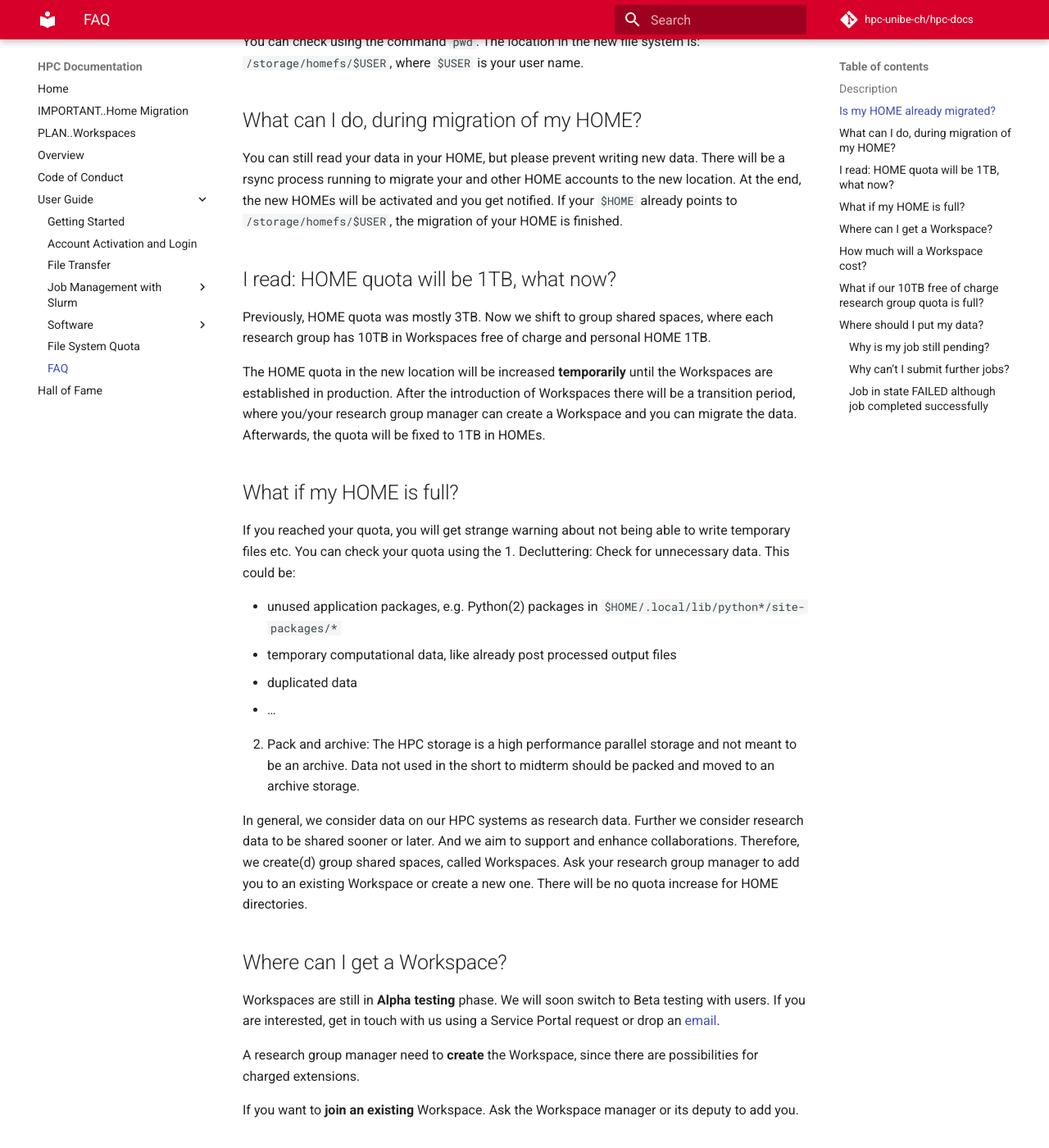
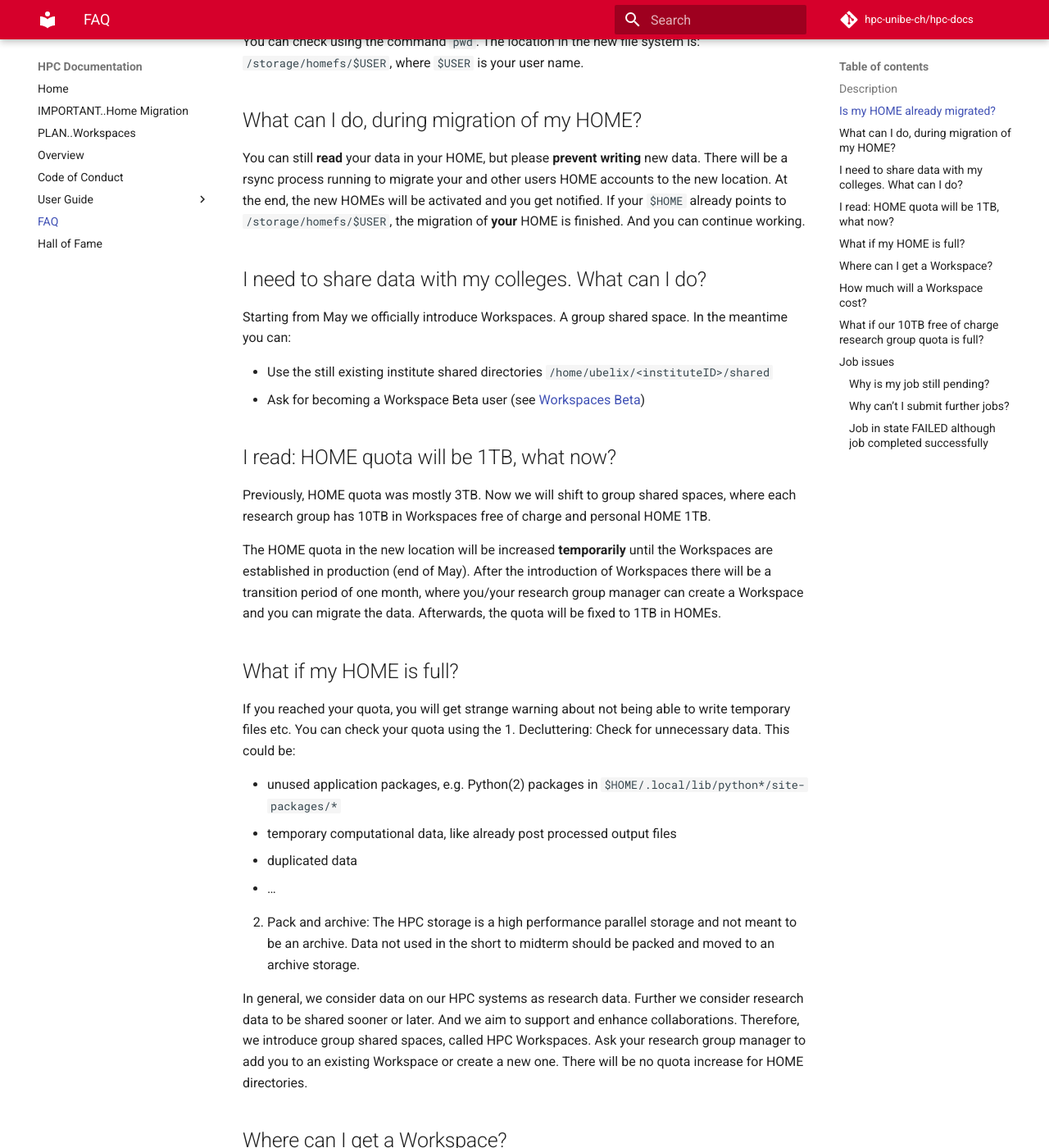
Before and after one commit to hpc-unibe-ch/hpc-unibe-ch.github.io, an MkDocs documentation site: the page built from docs/user-guide/faq.md, in a window 1280 px wide and 1400 px high, scrolled down 309 px. Shown: the whole window at 82% size. Built offline with MkDocs 1.6.1 and Material for MkDocs 9.7.7, drawn with Linux system fonts in a browser that asks for light colours; comment, search, counter and statistics services are not loaded; some of the changed text lies outside the part shown.

Commit message:
migration improvements

```diff
--- a/docs/user-guide/faq.md
+++ b/docs/user-guide/faq.md
@@ -9,13 +9,29 @@ You can check using the command `pwd`.
 The location in the new file system is: `/storage/homefs/$USER`, where `$USER` is your user name.
 
 ## What can I do, during migration of my HOME?
-You can still read your data in your HOME, but please prevent writing new data. There will be a rsync process running to migrate your and other HOME accounts to the new location. At the end, the new HOMEs will be activated and you get notified.
-If your `$HOME` already points to `/storage/homefs/$USER`, the migration of your HOME is finished.
+You can still **read** your data in your HOME, but please **prevent writing** new data. There will be a rsync process running to migrate your and other users HOME accounts to the new location. At the end, the new HOMEs will be activated and you get notified.
+If your `$HOME` already points to `/storage/homefs/$USER`, the migration of **your** HOME is finished. And you can continue working.
+
+## I need to share data with my colleges. What can I do?
+Starting from May we officially introduce Workspaces. A group shared space. In the meantime you can:
+
+- Use the still existing institute shared directories `/home/ubelix/<instituteID>/shared`
+- Ask for becoming a Workspace Beta user (see [Workspaces Beta](../overview_workspaces.md#beta-testing-phase))
+
+<!-- ## Where should I put my data?
+A coarse classification may be:
+
+| data type | suggested target |
+| :--- | :--- |
+| private configuration data, e.g. SSH keys | HOME |
+| temporary (weeks to month) application input/output data | SCRATCH |
+| persistent application input/results, meant to be shared (some-when) | Workspace |
+| applications, meant to be shared (some-when) | Workspace | -->
 
 ## I read: HOME quota will be 1TB, what now?
-Previously, HOME quota was mostly 3TB. Now we shift to group shared spaces, where each research group has 10TB in Workspaces free of charge and personal HOME 1TB.
+Previously, HOME quota was mostly 3TB. Now we will shift to group shared spaces, where each research group has 10TB in Workspaces free of charge and personal HOME 1TB.
 
-The HOME quota in the new location will be increased **temporarily** until the Workspaces are established in production. After the introduction of Workspaces there will be a transition period, where you/your research group manager can create a Workspace and you can migrate the data. Afterwards, the quota will be fixed to 1TB in HOMEs.
+The HOME quota in the new location will be increased **temporarily** until the Workspaces are established in production (end of May). After the introduction of Workspaces there will be a transition period of one month, where you/your research group manager can create a Workspace and you can migrate the data. Afterwards, the quota will be fixed to 1TB in HOMEs.
 
 ## What if my HOME is full?
 If you reached your quota, you will get strange warning about not being able to write temporary files etc. You can check your quota using the
@@ -28,12 +44,12 @@ If you reached your quota, you will get strange warning about not being able to
 
 2. Pack and archive: The HPC storage is a high performance parallel storage and not meant to be an archive. Data not used in the short to midterm should be packed and moved to an archive storage.
 
-In general, we consider data on our HPC systems as research data. Further we consider research data to be shared sooner or later. And we aim to support and enhance collaborations. Therefore, we create(d) group shared spaces, called Workspaces.
+In general, we consider data on our HPC systems as research data. Further we consider research data to be shared sooner or later. And we aim to support and enhance collaborations. Therefore, we introduce group shared spaces, called HPC Workspaces.
 Ask your research group manager to add you to an existing Workspace or create a new one.
 There will be no quota increase for HOME directories.
 
 ## Where can I get a Workspace?
-Workspaces are still in **Alpha testing** phase. We will soon switch to Beta testing with users. If you are interested, get in touch with us using a Service Portal request or drop an [email](mailto:hpc@id.unibe.ch).
+Workspaces are still in **Alpha testing** phase. We will soon switch to Beta testing with users. If you are interested, get in touch with us using a [Service Portal request](https://serviceportal.unibe.ch/sp?id=sc_cat_item&sys_id=1d137767db54141078ed3e48229619a7) or drop an [email](mailto:hpc@id.unibe.ch).
 
 A research group manager need to **create** the Workspace, since there are possibilities for charged extensions.
 
@@ -45,19 +61,9 @@ If necessary, additional storage can be purchased per Workspace, where only the
 
 
 ## What if our 10TB free of charge research group quota is full?
-Your Research group manager or a registered deputy can apply for an additional quota. Only actual used quota will be charged.
+Your Research group manager or a registered deputy can apply for an additional quota. Actual used quota will be charged.
 
-## Where should I put my data?
-A coarse classification may be:
-
-| data type | suggested target |
-| :--- | :--- |
-| private configurational data, e.g. SSH keys | HOME |
-| temporary (weeks to month) application input/output data | SCRATCH |
-| persistent application input/results, meant to be shared (some-when) | Workspace |
-| applications, meant to be shared (some-when) | Workspace |
-
-
+## Job issues
 ### Why is my job still pending?
 
 !!! types note ""
@@ -85,8 +91,7 @@ dito.
 The job is not allowed to start because you have reached the maximum of allowed running jobs for your user in a specific partition. Wait for jobs to finish.
 
 **(ReqNodeNotAvail, UnavailableNodes:...)**
-Some node required by the job is currently not available. The node may currently be in use, reserved for another job, in an advanced reservation, DOWN, DRAINED, or not responding.**Most probably there is an active reservation for all nodes due to an upcoming maintenance downtime (see output of** scontrol show reservation) **and your job is not able to finish before the start of the downtime. Another reason why you should specify the duration of a job (--time) as accurately as possible. Your job will start after the downtime has finished.** You can list all active reservations using _scontrol show reservation_.
-
+Some node required by the job is currently not available. The node may currently be in use, reserved for another job, in an advanced reservation, `DOWN`, `DRAINED`, or not responding.**Most probably there is an active reservation for all nodes due to an upcoming maintenance downtime (see output of** `scontrol show reservation`) **and your job is not able to finish before the start of the downtime. Another reason why you should specify the duration of a job (--time) as accurately as possible. Your job will start after the downtime has finished.** You can list all active reservations using `scontrol show reservation`.
 
 ### Why can't I submit further jobs?
 
--- a/mkdocs.yml
+++ b/mkdocs.yml
@@ -32,7 +32,7 @@ nav:
       - Relion: user-guide/software/relion.md
       - Singularity: user-guide/software/singularity.md
     - File System Quota: user-guide/file-system-quota.md
-    - FAQ: user-guide/faq.md
+  - FAQ: user-guide/faq.md
 #  - Contributing: contributing.md
   - Hall of Fame: halloffame.md
 
```
Also changed, not shown: docs/HOME_migration.md (+14 -9 lines), docs/overview_workspaces.md (+5 -3 lines).
